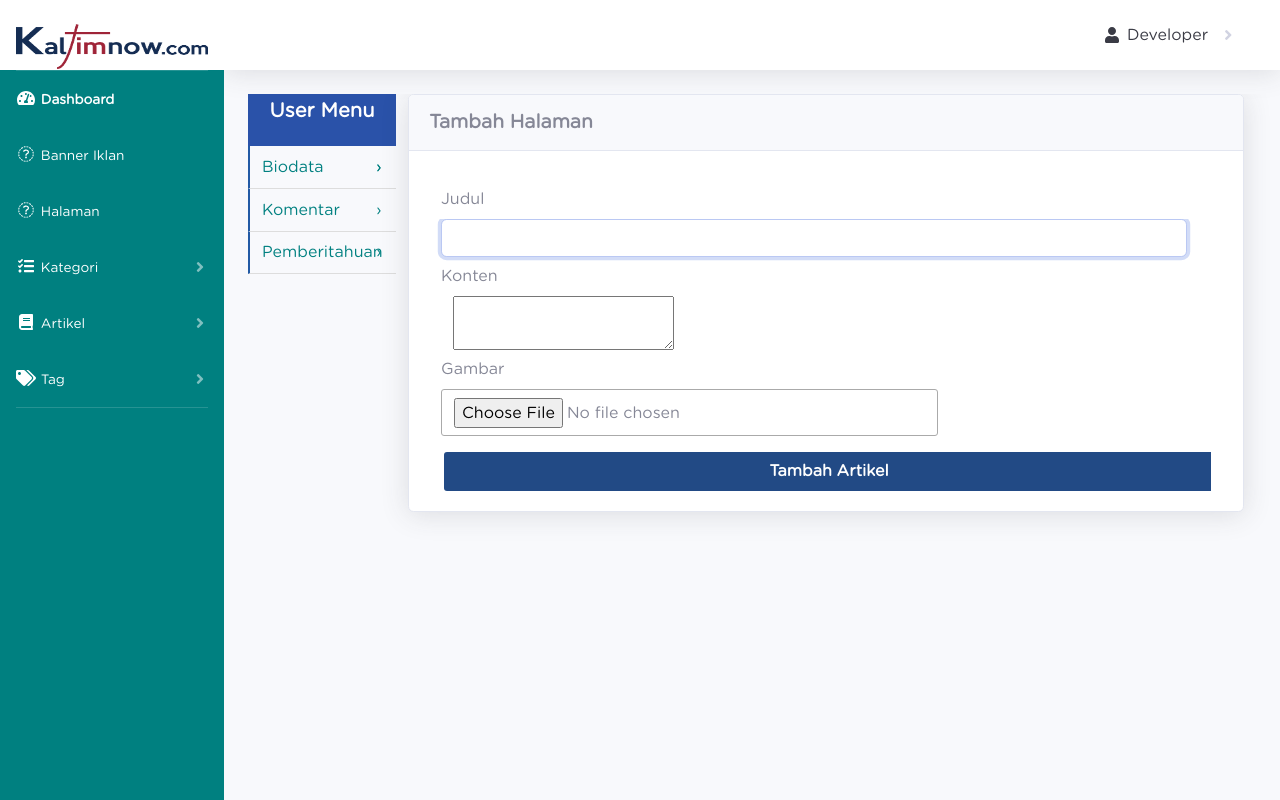
After one commit to argifatur/kaltimnow, a Laravel app: page /tambah_halaman in a window 1280 px wide. The commit adds this page. Run offline with Laravel 8, Linux system fonts and the light colour scheme; a user stored in the database is signed in; data comes from the database, SQL or seed files in the repository; settings files or empty folders that the repository lacks are supplied; some libraries are stand-ins or nearby versions.

Commit message:
crud halaman

```diff
--- a/app/Http/Controllers/AdminController.php
+++ b/app/Http/Controllers/AdminController.php
@@ -7,6 +7,7 @@ use Illuminate\Support\Facades\DB;
 use App\Berita;
 use App\Kategori;
 use App\Tag;
+use App\Halaman;
 use App\User;
 use App\Comment;
 use Auth;
@@ -44,6 +45,10 @@ class AdminController extends Controller
     }
     public function tambah_banner(){
         return view('admin.tambah_banner');
+    }
+
+    public function tambah_halaman(){
+        return view('admin.tambah_halaman');
     }
 
 
@@ -107,6 +112,34 @@ class AdminController extends Controller
 
         $banner->save();
         return redirect("/banner")->with('msg', 'Berhasil Menambahkan Banner!');
+
+    }
+
+    public function addHalaman(Request $request){
+        $halaman = DB::table('halaman')->get();
+
+        $path     = str_replace("?", "", $request->judul);
+        $path     = explode(" ", $path);
+        $path     = implode("-", $path);
+
+        $halaman = new Halaman;
+        $halaman->judul    = $request->judul;
+        $halaman->isi      = $request->isi;
+        $halaman->path     = $path;
+
+        if($request->file('foto') != "") {
+            $file         = $request->file('foto');
+            $fileName     = $file->getClientOriginalName();
+            $dt           = new DateTime();
+            $time         = $dt->format('Y_m_d_H_i_s_');
+            $fileNameNew  = $time.$fileName;
+            $request->file('foto')->move("public/img/", $fileNameNew);
+
+            $halaman->foto = $fileNameNew;
+        }
+
+        $halaman->save();
+        return redirect("/halaman")->with('msg', 'Berhasil Menambahkan Halaman!');
 
     }
 
@@ -185,6 +218,33 @@ class AdminController extends Controller
 
     }
 
+    public function editHalaman(Request $request, $id){
+
+
+        $path     = str_replace("?", "", $request->judul);
+        $path     = explode(" ", $path);
+        $path     = implode("-", $path);
+
+        $halaman = Halaman::find($id);
+        $halaman->judul    = $request->judul;
+        $halaman->path     = $path;
+
+        if($request->file('foto') != "") {
+            $file         = $request->file('foto');
+            $fileName     = $file->getClientOriginalName();
+            $dt           = new DateTime();
+            $time         = $dt->format('Y_m_d_H_i_s_');
+            $fileNameNew  = $time.$fileName;
+            $request->file('foto')->move("public/img/", $fileNameNew);
+
+            $halaman->foto = $fileNameNew;
+        } else $halaman->foto = $halaman->foto;
+
+        $halaman->save();
+        return redirect("/halaman")->with('msg', 'Berhasil Mengubah Halaman!');
+
+    }
+
     public function editkat(Request $request, $id){
 
 
@@ -233,6 +293,13 @@ class AdminController extends Controller
         return view('admin.banner',['banner' => $banner]);
     }
 
+    public function halaman(){
+        $halaman = DB::table('halaman')->get();
+
+// mengirim data pegawai ke view tag
+        return view('admin.halaman',['halaman' => $halaman, 'controller' => $this]);
+    }
+
     public function daftar_tag(){
 // mengambil data dari table tag
         $tag = DB::table('tag')->get();
@@ -250,6 +317,11 @@ class AdminController extends Controller
     public function edit($id){
         $berita = Berita::find($id);
         return view('admin.edit', ['berita' => $berita]);
+    }
+
+    public function edit_halaman($id){
+        $halaman = Halaman::find($id);
+        return view('admin.edit_halaman', ['halaman' => $halaman]);
     }
 
     public function edit_banner($id){
@@ -282,6 +354,14 @@ class AdminController extends Controller
         if ($banner != null) {
             $banner->delete();
             return redirect()->route('banner')->with(['msg'=> 'Berhasil Menghapus Kategori']);
+        }
+    }
+
+    public function hapus_halaman($id){
+        $halaman = Halaman::find($id);
+        if ($halaman != null) {
+            $halaman->delete();
+            return redirect()->route('halaman')->with(['msg'=> 'Berhasil Menghapus Halaman']);
         }
     }
 
--- /dev/null
+++ b/resources/views/admin/tambah_halaman.blade.php
@@ -0,0 +1,62 @@
+@extends('layouts.admin')
+@section('content')
+
+
+<div class="container-fluid">
+	<!-- DataTales Example -->
+	<div class="card shadow mb-4">
+		<div class="card-header py-3">
+			<h6 class="m-0 font-weight-bold text-lg">Tambah Halaman</h6>
+		</div>
+		@if(count($errors) > 0)
+		@foreach($errors->all() as $error)
+		<div class="col-8">{{ $error }}</div>
+		@endforeach
+		@endif
+		<div class="col-8">{{ Session::get('msg') }}</div>
+
+		<div class="card-body">
+			<div class="row">
+				<div class="col-md-12">
+					<div class="panel-body">
+						<form class="form-horizontal" action="{{ route('addhalaman') }}" method="POST" enctype="multipart/form-data">
+							{{ csrf_field() }}
+
+							<div class="form-group">
+								<label for="judul_dauroh" class="col-sm-2 control-label" required value="{{ old('judul') }}">Judul</label>
+								<div class="col-md-12">
+									<input type="text" class="form-control input-main" name="judul" placeholder="" value="{{ old('judul') }}" required autofocus>
+								</div>
+							</div>
+
+
+
+							<div class="form-group">
+								<label for="konten_dauroh" class="col-sm-2 control-label">Konten</label>
+								<div class="col-md-12">
+									<div class="col-md-12"><textarea name="isi" id="addPost">{{ old('isi') }}</textarea></div>
+								</div>
+							</div>
+							<div class="form-group">
+								<label for="gambar_dauroh" class=" col-sm-2 control-label required">Gambar</label>
+								<div class="col-sm-12">
+									<img id="preview" src="" class="img-responsive" style="margin-bottom: 1rem; max-width: 250px;">
+									<input class="col-8 input-main" type="file" name="foto" placeholder="Gambar" required autofocus>
+								</div>
+							</div>
+							<input class="col-12 submit-main" type="submit" value="Tambah Artikel">
+						</form>
+					</div>
+				</div>
+			</div>
+		</div>
+	</div>
+</div>
+
+</div>
+
+
+
+
+
+@endsection
--- a/resources/views/layouts/header.blade.php
+++ b/resources/views/layouts/header.blade.php
@@ -49,6 +49,15 @@
 					<i class="fas fa-fw fa-picture-o text-white"></i>
 				<span class="text-white">Banner Iklan</span></a>
 			</li>
+
+			<li class="nav-item">
+				<a class="nav-link collapsed" href="{{route('halaman')}}">
+					<i class="fas fa-fw fa-picture-o text-white"></i>
+				<span class="text-white">Halaman</span></a>
+			</li>
+
+
+
 				<!-- Nav Item - Pages Collapse Menu -->
 				<li class="nav-item">
 					<a class="nav-link collapsed" href="#" data-toggle="collapse" data-target="#collapseTwo" aria-expanded="true" aria-controls="collapseTwo">
@@ -84,8 +93,8 @@
 					</a>
 					<div id="collapsePages" class="collapse" aria-labelledby="headingPages" data-parent="#accordionSidebar">
 						<div class="bg-white py-2 collapse-inner rounded">
-							<a class="collapse-item" href="{{route('daftar_tag')}}">Semua Tag</a>
-							<a class="collapse-item" href="{{route('tambah_tag')}}">Tambah Baru</a>
+							<a class="collapse-item" href="{{route('daftar_tag') }}">Daftar Tag</a>
+							<a class="collapse-item" href="{{route('tambah_tag')}}">Tambah Tag</a>
 						</div>
 					</div>
 				</li>
--- a/routes/web.php
+++ b/routes/web.php
@@ -30,17 +30,21 @@ Route::get('/kontak',		  'MainController@kontak')->name('kontak');
 /* -------------- Admin -----------*/
 
 Route::get('/tambah',         'AdminController@tambah')->name('tambah');
+Route::get('/halaman',         'AdminController@halaman')->name('halaman');
 Route::get('/banner',         'AdminController@banner')->name('banner');
 Route::get('/logout',         'AdminController@logout')->name('logout');
 Route::get('/tambah_artik',         'AdminController@tambah_artik')->name('tambah_artik');
 Route::get('/tambah_kat',         'AdminController@tambah_kat')->name('tambah_kat');
 Route::get('/tambah_tag',         'AdminController@tambah_tag')->name('tambah_tag');
 Route::get('/tambah_banner',         'AdminController@tambah_banner')->name('tambah_banner');
+Route::get('/tambah_halaman',         'AdminController@tambah_halaman')->name('tambah_halaman');
 Route::post('/addPost',       'AdminController@addPost')->name('addpost');
 Route::post('/addBanner',       'AdminController@addBanner')->name('addbanner');
+Route::post('/addHalaman',       'AdminController@addHalaman')->name('addhalaman');
 Route::post('/addKat',       'AdminController@addKat')->name('addkat');
 Route::post('/addTag',       'AdminController@addTag')->name('addtag');
 Route::post('/editPost/{id}', 'AdminController@editPost')->name('editpost');
+Route::post('/editHalaman/{id}', 'AdminController@editHalaman')->name('edithalaman');
 Route::post('/editBanner/{id}', 'AdminController@editBanner')->name('editbanner');
 Route::post('/editKat/{id}', 'AdminController@editKat')->name('editkat');
 Route::post('/editTag/{id_tag}', 'AdminController@editTag')->name('edittag');
@@ -50,10 +54,12 @@ Route::get('/daftar_tag',         'AdminController@daftar_tag')->name('daftar_ta
 Route::get('/dasbor',         'AdminController@dasbor')->name('dasbor');
 Route::get('/edit/{id}',      'AdminController@edit')->name('edit');
 Route::get('/edit_banner/{id}',      'AdminController@edit_banner')->name('edit_banner');
+Route::get('/edit_halaman/{id}',      'AdminController@edit_halaman')->name('edit_halaman');
 Route::get('/edit_kat/{id}',      'AdminController@edit_kat')->name('edit_kat');
 Route::get('/edit_tag/{id_tag}',      'AdminController@edit_tag')->name('edit_tag');
 Route::get('/hapus/{id}',	  'AdminController@hapus')->name('hapus');
 Route::get('/hapus_banner/{id}',	  'AdminController@hapus_banner')->name('hapus_banner');
+Route::get('/hapus_halaman/{id}',	  'AdminController@hapus_halaman')->name('hapus_halaman');
 Route::get('/hapus_kat/{id}',	  'AdminController@hapus_kat')->name('hapus_kat');
 Route::get('/hapus_tag/{id_tag}',	  'AdminController@hapus_tag')->name('hapus_tag');
 Route::get('/user',           'AdminController@user')->name('user');
```
Also changed, not shown: app/Halaman.php (added, +15 -0 lines), resources/views/admin/edit_halaman.blade.php (added, +57 -0 lines), resources/views/admin/halaman.blade.php (added, +54 -0 lines), public/img/2019_04_02_09_02_30_2019_03_29_14_52_01_20-Creative-Chat-Logo-Designs-19.png (added), public/img/2019_04_02_09_03_07_2019_03_29_14_52_01_20-Creative-Chat-Logo-Designs-19.png (added), public/img/2019_04_02_09_04_05_2019_03_29_14_10_22_download.png (added), public/img/2019_04_02_09_05_52_2019_03_29_14_10_22_download.png (added), public/img/2019_04_02_09_06_07_2019_03_29_14_10_22_download.png (added), public/img/2019_04_02_09_06_18_2019_03_29_14_52_01_20-Creative-Chat-Logo-Designs-19.png (added), public/img/2019_04_02_09_14_36_2019_03_29_14_52_01_20-Creative-Chat-Logo-Designs-19.png (added), public/img/2019_04_02_09_15_23_2019_03_29_14_52_01_20-Creative-Chat-Logo-Designs-19.png (added), public/img/2019_04_02_09_16_23_2019_03_29_14_52_01_20-Creative-Chat-Logo-Designs-19.png (added), public/img/2019_04_02_09_24_41_2019_03_29_14_52_01_20-Creative-Chat-Logo-Designs-19.png (added), public/img/2019_04_02_09_50_32_2019_03_29_14_10_22_download.png (added).
